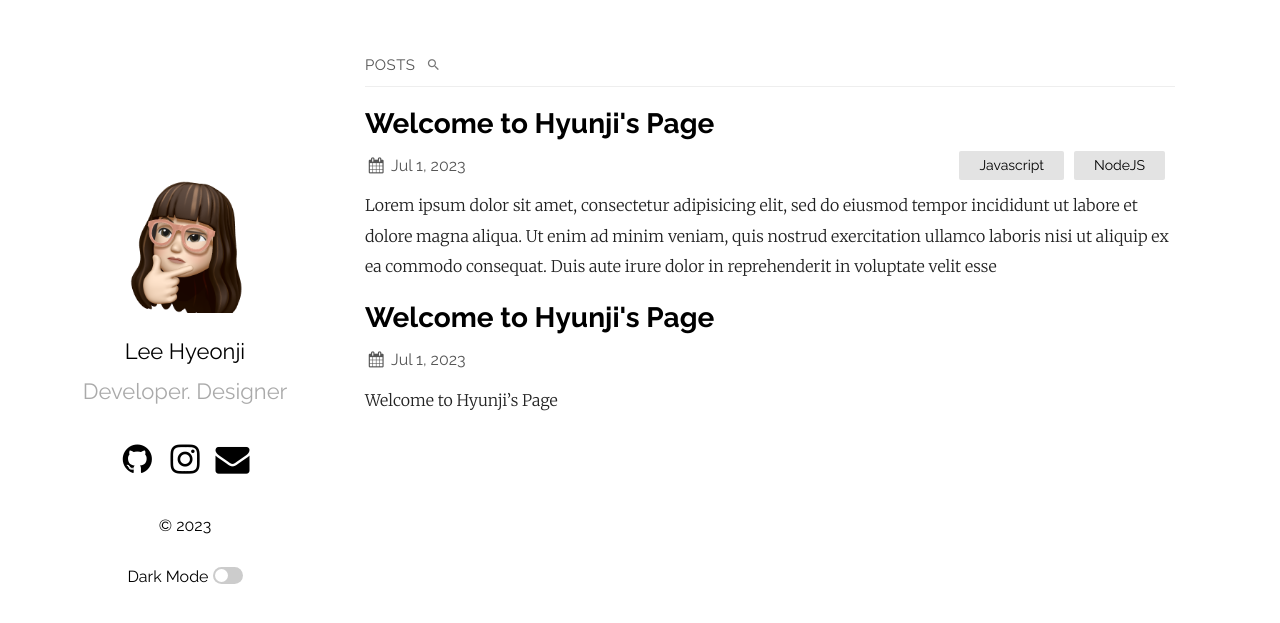
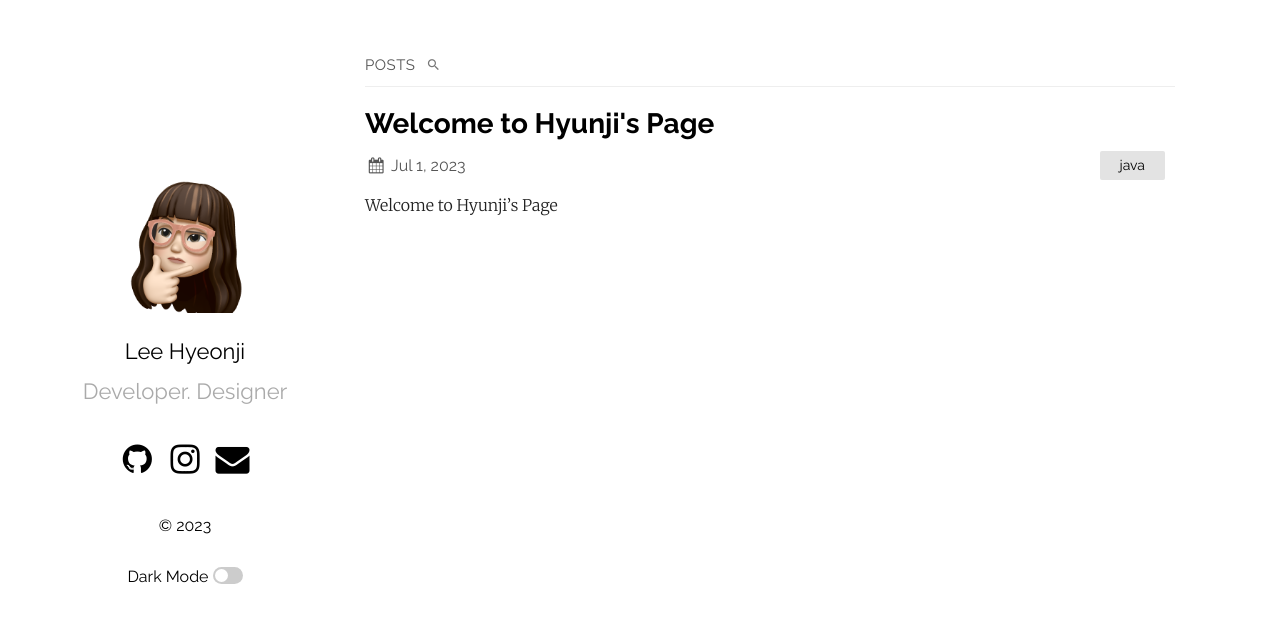
Before and after one commit to ehyeong/ehyeong.github.io, a Jekyll site: the page built from index.md, in a window 1280 px wide. Shown: the top 623 px of the page. Built offline with Jekyll 4.4.1, drawn with Linux system fonts in a browser that asks for light colours.

Commit message:
first post forth

```diff
--- a/_config.yml
+++ b/_config.yml
@@ -18,6 +18,7 @@
   sitemap: true # set to true to generate sitemap.xml content
   search: true # set to true to enable searchbar
   dark_mode: true # set to true to add dark mode toggle
+  published: true
   portfolio_image: "assets/hyunji_profile.PNG" # the path from the base directory of the site to the image to display (no / at the start)
   html_lang: "en" # set the lang attribute of the <html> tag for the pages. See here for a list of codes: https://www.w3schools.com/tags/ref_country_codes.asp
   condensed_mobile:
@@ -58,3 +59,4 @@
 plugins:
   - jekyll-seo-tag
 #  - jekyll-feed
+futrue: true
--- a/_posts/2023-07-01-welcome-hyunji.markdown
+++ b/_posts/2023-07-01-welcome-hyunji.markdown
@@ -1,6 +1,7 @@
 ---
 title: "Welcome to Hyunji's Page"
 date: 2023-07-01
+category: java
 toc: true
 ---
 Welcome to Hyunji's Page
--- a/_posts/2023-07-01-welcome-to-hyunji.markdown
+++ /dev/null
@@ -1,15 +0,0 @@
----
-layout: post
-title:  "Welcome to Hyunji's Page"
-date:   2023-07-01
-categories: Javascript NodeJS
----
-Lorem ipsum dolor sit amet, consectetur adipisicing elit, sed do eiusmod tempor incididunt ut labore et dolore magna aliqua. Ut enim ad minim veniam, quis nostrud exercitation ullamco laboris nisi ut aliquip ex ea commodo consequat. Duis aute irure dolor in reprehenderit in voluptate velit esse
-
-
-
-Check out the [Jekyll docs][jekyll-docs] for more info on how to get the most out of Jekyll. File all bugs/feature requests at [Jekyll’s GitHub repo][jekyll-gh]. If you have questions, you can ask them on [Jekyll Talk][jekyll-talk].
-
-[jekyll-docs]: https://jekyllrb.com/docs/home
-[jekyll-gh]:   https://github.com/jekyll/jekyll
-[jekyll-talk]: https://talk.jekyllrb.com/
```
Also changed, not shown: 1 other file.
